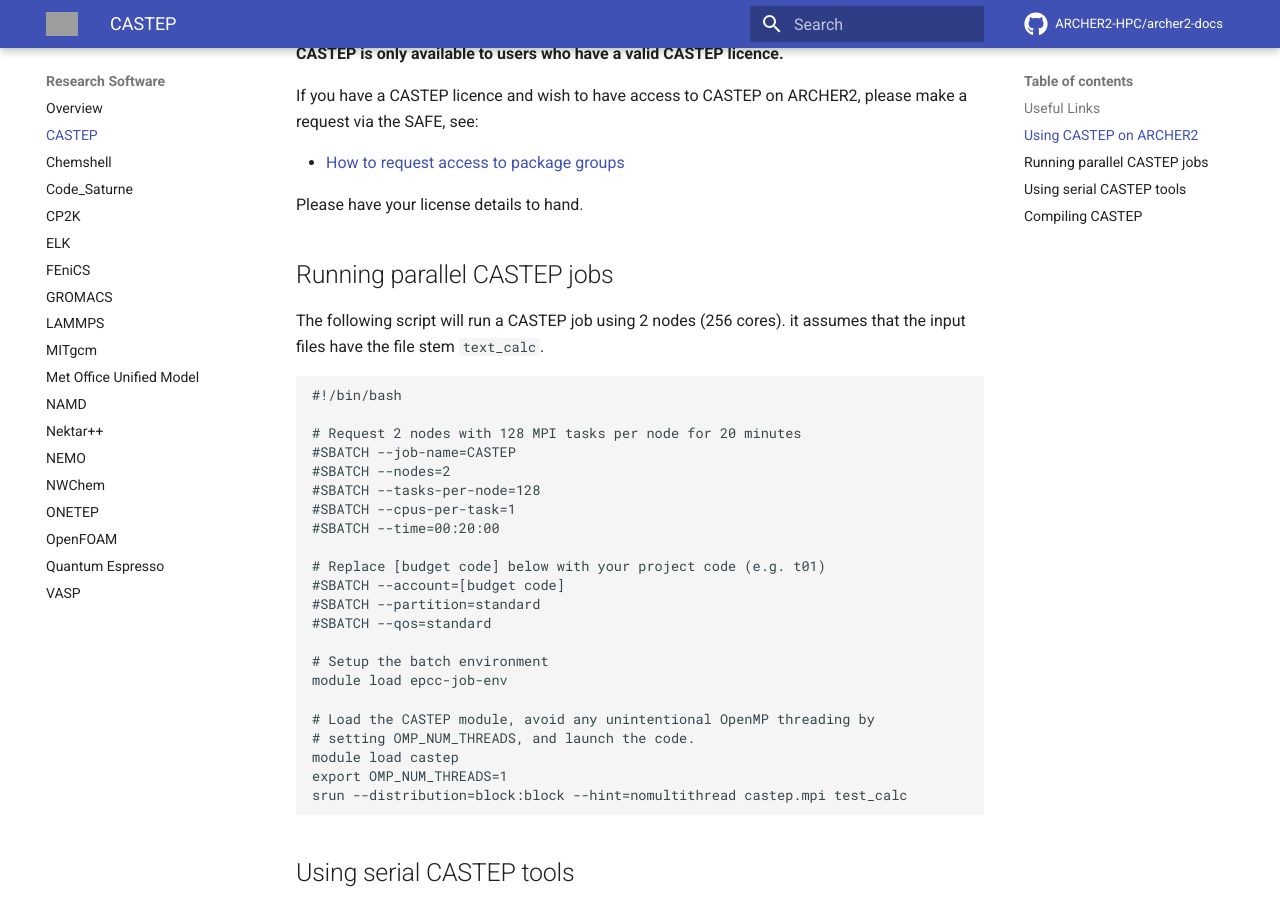
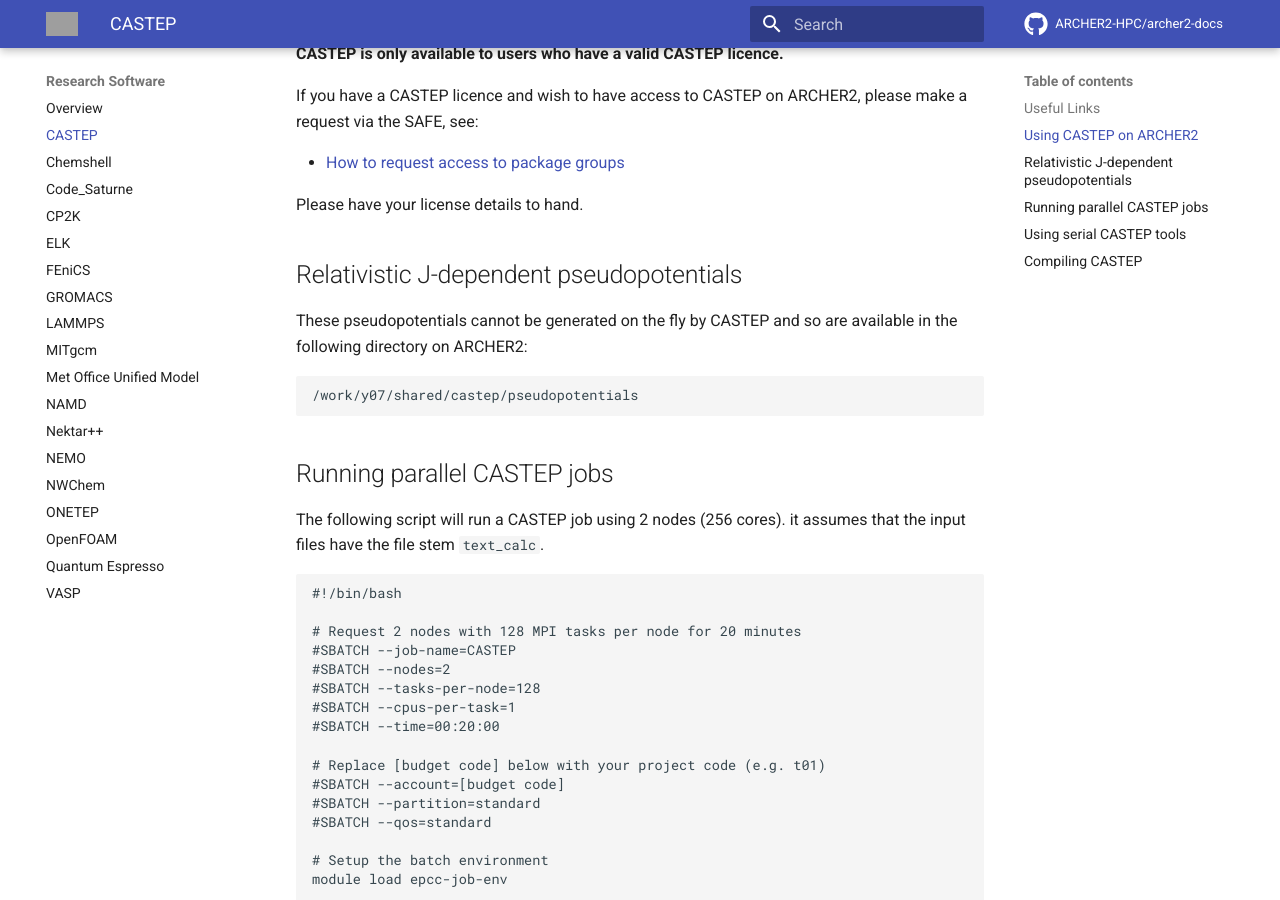
Before and after one commit to ARCHER2-HPC/archer2-docs, an MkDocs documentation site: the page built from docs/research-software/castep/castep.md, in a window 1280 px wide and 900 px high, scrolled down 589 px. Built offline with MkDocs 1.6.1 and Material for MkDocs 9.7.7, drawn with Linux system fonts in a browser that asks for light colours; comment, search, counter and statistics services are not loaded; grey boxes are pictures that could not be loaded.

Commit message:
Adds note on pseudopotential directory

````diff
--- a/docs/research-software/castep/castep.md
+++ b/docs/research-software/castep/castep.md
@@ -26,6 +26,15 @@
      groups](https://epcced.github.io/safe-docs/safe-for-users/#how-to-request-access-to-a-package-group)
 
 Please have your license details to hand.
+
+## Relativistic J-dependent pseudopotentials
+
+These pseudopotentials cannot be generated on the fly by CASTEP and so are available in
+the following directory on ARCHER2:
+
+```
+/work/y07/shared/castep/pseudopotentials
+```
 
 ## Running parallel CASTEP jobs
 
````
